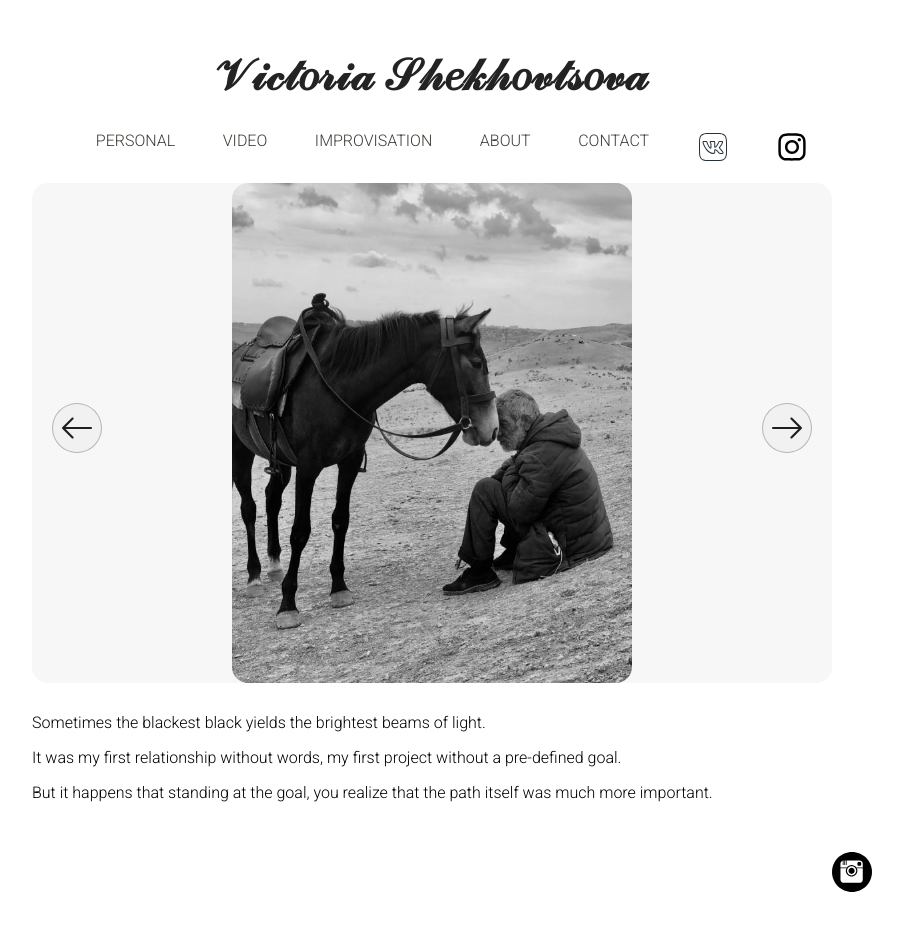
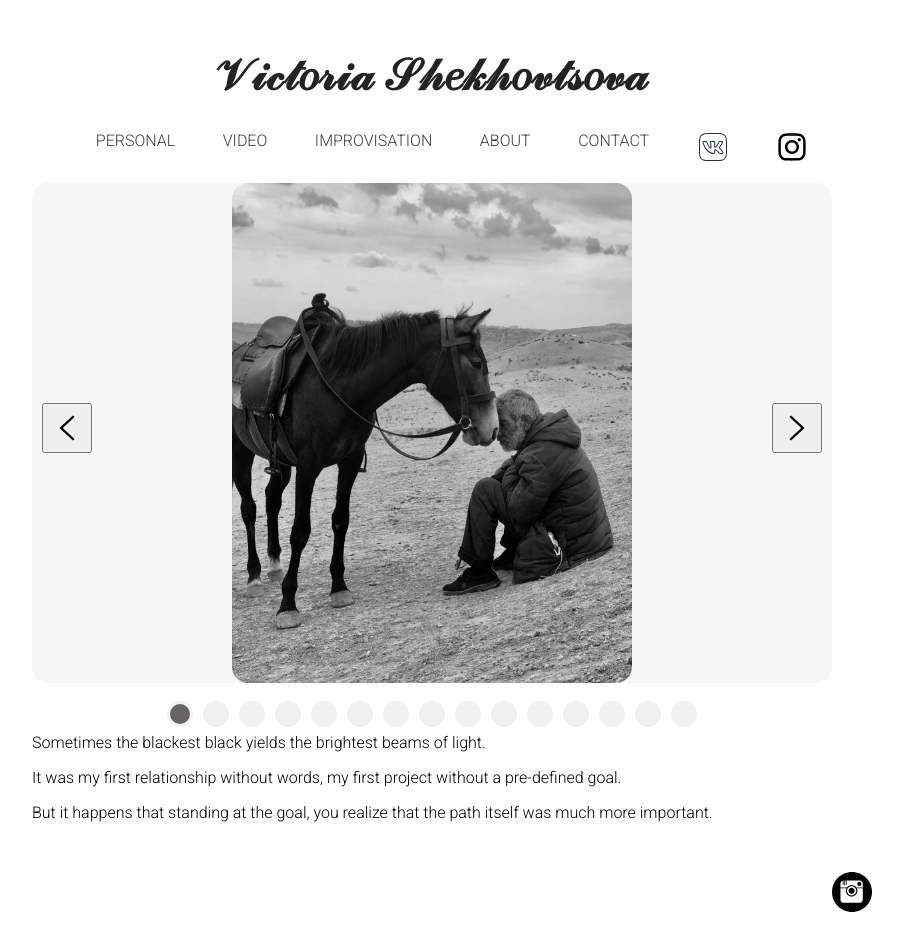
Before and after one commit to Vitaliy-Zinevich/VICTORY, a React (Create React App) app: page /amen in a window 1280 px wide. Shown: the whole page, without its empty margins (208-1111 px from the left). Built offline with nearby package versions, Linux system fonts and the light colour scheme.

Commit message:
page Personal

```diff
--- a/src/components/AMEN/AmenPost.tsx
+++ b/src/components/AMEN/AmenPost.tsx
@@ -21,7 +21,7 @@ const textVariants = {
 
 const AmenPost = () => {
   return (
-    <div className="imperfectionPost">
+    <div className="amenPost">
       {items.map((el, i) => (
         <motion.p key={el} variants={textVariants} initial="hidden" animate="visible" custom={i}>
           {el}
--- a/src/components/AMEN/AmenSlider.tsx
+++ b/src/components/AMEN/AmenSlider.tsx
@@ -36,6 +36,14 @@ const AmenSlider: React.FC = () => {
       })}
       <BtnSlider moveSlide={nextSlide} direction={'next'} />
       <BtnSlider moveSlide={prevSlide} direction={'prev'} />
+      <div className="container-dots">
+        {Array.from({ length: dataSliderAmen.length }).map((item, index) => (
+          <div
+            key={index}
+            onClick={() => moveDot(index + 1)}
+            className={slideIndex === index + 1 ? 'dot active' : 'dot'}></div>
+        ))}
+      </div>
     </div>
   );
 };
--- a/src/components/Imperfection/ImperfectionSlider.tsx
+++ b/src/components/Imperfection/ImperfectionSlider.tsx
@@ -1,6 +1,13 @@
+import React from 'react';
 import { useState } from 'react';
 import BtnSlider from '../BtnSlider';
 import dataSliderImperfection from './dataSliderImperfection';
+
+interface Slide {
+  id: string;
+  name: string;
+  subTitle: string;
+}
 
 const ImperfectionSlider: React.FC = () => {
   const [slideIndex, setSlideIndex] = useState(1);
@@ -29,13 +36,24 @@ const ImperfectionSlider: React.FC = () => {
     <div className="container-slide">
       {dataSliderImperfection.map((obj, index) => {
         return (
-          <div key={obj.id} className={slideIndex === index + 1 ? 'slide active-anim' : 'slide'}>
-            <img src={process.env.PUBLIC_URL + `/ImgImperfection/img${index + 1}.jpg`} />
-          </div>
+          <React.Fragment key={obj.id}>
+            <div className={slideIndex === index + 1 ? 'slide active-anim' : 'slide'}>
+              <img src={process.env.PUBLIC_URL + `/ImgImperfection/img${index + 1}.jpg`} />
+            </div>
+          </React.Fragment>
         );
       })}
       <BtnSlider moveSlide={nextSlide} direction={'next'} />
       <BtnSlider moveSlide={prevSlide} direction={'prev'} />
+      <div className="container-dots">
+        {Array.from({ length: dataSliderImperfection.length }).map((item, index) => (
+          <div
+            key={index}
+            onClick={() => moveDot(index + 1)}
+            className={slideIndex === index + 1 ? 'dot active' : 'dot'}></div>
+        ))}
+        console.log(item);
+      </div>
     </div>
   );
 };
--- a/src/components/Project.tsx
+++ b/src/components/Project.tsx
@@ -9,6 +9,7 @@ import ContactBlock from './contact/ContactBlock';
 import { Route, Routes } from 'react-router-dom';
 import Life from '../pages/Life';
 import Amen from '../pages/Amen';
+import ImprovisationBlock from './improvisation/ImprovisationBlock';
 
 const Project: React.FC = () => {
   return (
@@ -21,6 +22,7 @@ const Project: React.FC = () => {
         <Route path="/contact" element={<ContactBlock />} />
         <Route path="/life" element={<Life />} />
         <Route path="/amen" element={<Amen />} />
+        <Route path="/improvisation" element={<ImprovisationBlock />} />
       </Routes>
       <Footer />
     </div>
--- /dev/null
+++ b/src/components/improvisation/ImprovisationBlock.tsx
@@ -0,0 +1,7 @@
+import React from 'react';
+
+const Improvisation = () => {
+  return <div>Improvisation</div>;
+};
+
+export default Improvisation;
--- a/src/components/life/LifeSlider.tsx
+++ b/src/components/life/LifeSlider.tsx
@@ -36,6 +36,14 @@ const LifeSlider: React.FC = () => {
       })}
       <BtnSlider moveSlide={nextSlide} direction={'next'} />
       <BtnSlider moveSlide={prevSlide} direction={'prev'} />
+      <div className="container-dots">
+        {Array.from({ length: dataSliderLife.length }).map((item, index) => (
+          <div
+            key={index}
+            onClick={() => moveDot(index + 1)}
+            className={slideIndex === index + 1 ? 'dot active' : 'dot'}></div>
+        ))}
+      </div>
     </div>
   );
 };
--- a/src/components/personal/PersonalSlider.tsx
+++ b/src/components/personal/PersonalSlider.tsx
@@ -36,6 +36,14 @@ const PersonalSlider: React.FC = () => {
       })}
       <BtnSlider moveSlide={nextSlide} direction={'next'} />
       <BtnSlider moveSlide={prevSlide} direction={'prev'} />
+      <div className="container-dots">
+        {Array.from({ length: dataSliderPersonal.length }).map((item, index) => (
+          <div
+            key={index}
+            onClick={() => moveDot(index + 1)}
+            className={slideIndex === index + 1 ? 'dot active' : 'dot'}></div>
+        ))}
+      </div>
     </div>
   );
 };
--- a/src/pages/Improvisation.tsx
+++ b/src/pages/Improvisation.tsx
@@ -4,7 +4,7 @@ import { Link } from 'react-router-dom';
 const Improvisation: React.FC = () => {
   return (
     <li>
-      <Link to="#" className="menu__link">
+      <Link to="/improvisation" className="menu__link">
         IMPROVISATION
       </Link>
     </li>
--- a/src/scss/components/_dots.scss
+++ b/src/scss/components/_dots.scss
@@ -5,7 +5,7 @@
   left: 50%;
   transform: translateX(-50%);
   display: flex;
-  bottom: 5px;
+  bottom: -44px;
 }
 .dot {
   width: 20px;
@@ -16,5 +16,5 @@
   background: #f1f1f1;
 }
 .dot.active {
-  background: rgb(32, 32, 32);
+  background: rgb(102, 100, 100);
 }
--- a/src/scss/components/_post.scss
+++ b/src/scss/components/_post.scss
@@ -1,7 +1,11 @@
 .imperfectionPost {
-  margin-top: 30px;
+  margin-top: 50px;
 }
 
 .lifePost {
-  margin-top: 30px;
+  margin-top: 50px;
 }
+
+.amenPost {
+  margin-top: 50px;
+}
--- a/src/scss/components/_slider.scss
+++ b/src/scss/components/_slider.scss
@@ -15,7 +15,7 @@
   height: 100%;
   position: absolute;
   opacity: 0;
-  transition: opacity ease-in-out 0.4s;
+  transition: opacity ease-in-out 0.8s;
 
   img {
     pointer-events: none;
@@ -34,9 +34,9 @@
 .btn-slide {
   width: 50px;
   height: 50px;
-  border-radius: 50%;
-  background: #f1f1f1;
-  border: 1px solid rgba(34, 34, 34, 0.287);
+  // border-radius: 50%;
+  // background: #f1f1f1;
+  // border: 1px solid rgba(34, 34, 34, 0.287);
   position: absolute;
   display: flex;
   justify-content: center;
@@ -44,19 +44,19 @@
   cursor: pointer;
 
   img {
-    width: 30px;
-    height: 30px;
+    width: 40px;
+    height: 40px;
     pointer-events: none;
   }
 }
 
 .prev {
   top: 50%;
-  left: 20px;
+  left: 10px;
   transform: translateY(-60%);
 }
 .next {
   top: 50%;
-  right: 20px;
+  right: 10px;
   transform: translateY(-60%);
 }
```
Also changed, not shown: src/components/Dots.tsx (deleted, +0 -13 lines), src/assets/icons/left-arrow.svg, src/assets/icons/right-arrow.svg.
